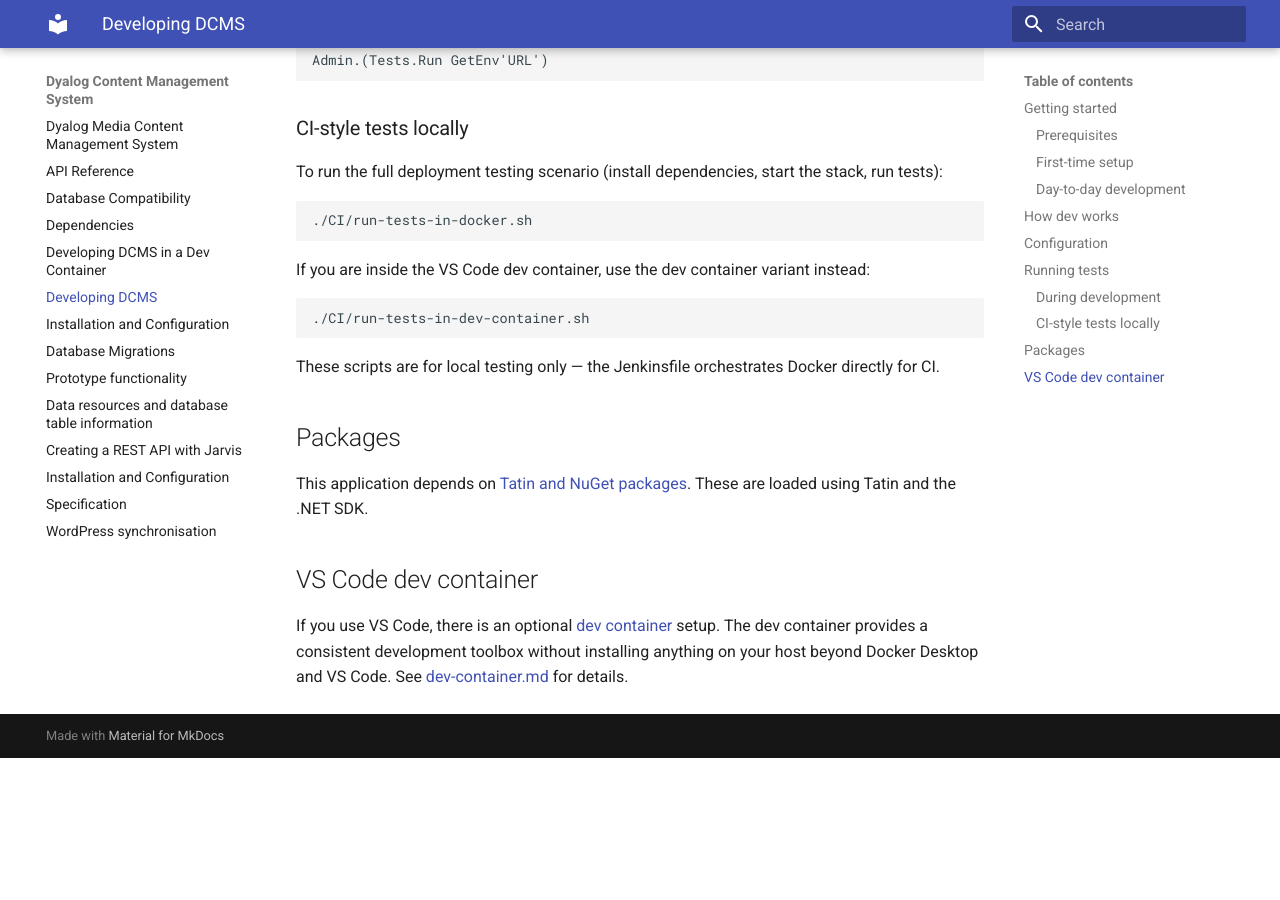
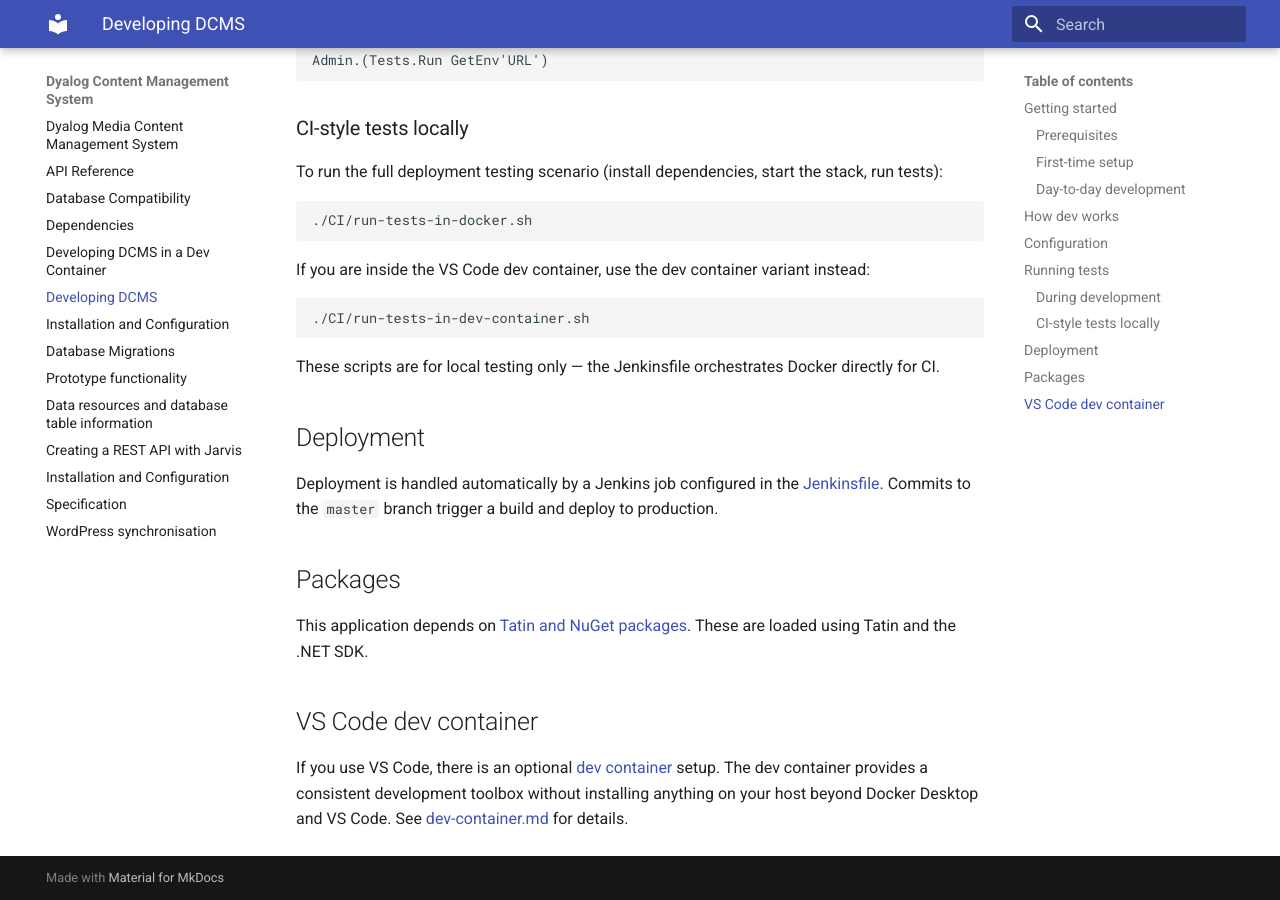
Before and after one commit to Dyalog/DCMS, an MkDocs documentation site: the page built from docs/dev.md, in a window 1280 px wide and 900 px high, scrolled down 1637 px. Built offline with MkDocs 1.6.1 and Material for MkDocs 9.7.7, drawn with Linux system fonts in a browser that asks for light colours; before the commit the page ends 2395 px from its top, so only the background shows below that.

Commit message:
deployment info

```diff
--- a/docs/dev.md
+++ b/docs/dev.md
@@ -73,6 +73,10 @@
 
 These scripts are for local testing only — the Jenkinsfile orchestrates Docker directly for CI.
 
+## Deployment
+
+Deployment is handled automatically by a Jenkins job configured in the [Jenkinsfile](../Jenkinsfile). Commits to the `master` branch trigger a build and deploy to production.
+
 ## Packages
 
 This application depends on [Tatin and NuGet packages](dependencies.md). These are loaded using Tatin and the .NET SDK.
```
